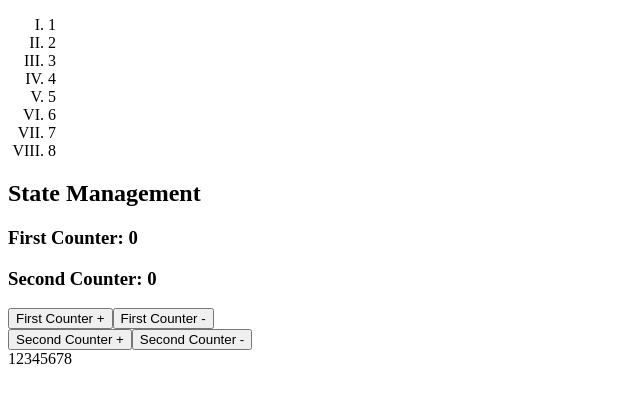
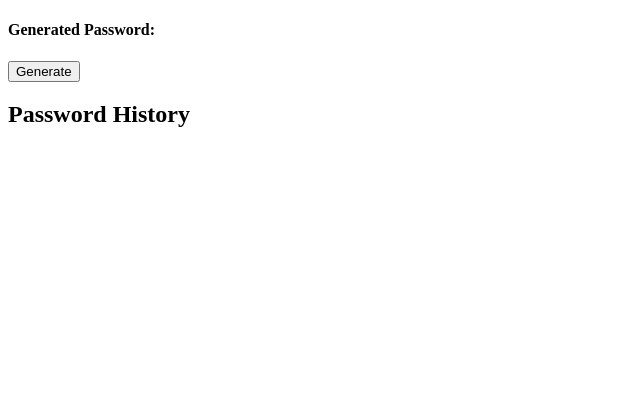
Before and after one commit to techolasmern/2-4-batch, a React (Vite) app in the folder ReactJS/: page / in a window 1280 px wide. Shown: the top 402 px of the page, without its empty margins (0-640 px from the left). Built offline with nearby package versions, Linux system fonts and the light colour scheme.

Commit message:
password generator with history

```diff
--- /dev/null
+++ b/ReactJS/src/PasswordApp.jsx
@@ -0,0 +1,43 @@
+import { useState } from "react";
+
+const PasswordApp = () => {
+
+    const [passwords, setPasswords] = useState([]);
+    const [errorMessage, setErrorMessage] = useState("");
+
+    const generatePassword = (length = 0) => {
+        if (length < 8 || length > 16) {
+            setTimeout(() => {
+                setErrorMessage("");
+            }, 2000);
+            return setErrorMessage("Minimum 8 char. max. 16 char.")
+        }
+        const string = "0123456789abcdefABCDEF~`!@#$%^&*()_+|?,.";
+        const arr = [];
+        while (arr.length < length) {
+            const rIdx = Math.floor(Math.random() * string.length);
+            const char = string[rIdx];
+            arr.push(char);
+        }
+        return setPasswords(prevState => ([arr.join(""), ...prevState]));
+    }
+
+    return <div>
+        <h4>Generated Password: {passwords[0]}</h4>
+        <button onClick={() => generatePassword(10)}>Generate</button>
+        <h2>Password History</h2>
+        {
+            passwords.map((pass, index) => {
+                return <div key={index} style={{
+                    border: "2px solid gray",
+                    marginBlock: "10px",
+                    padding: "10px"
+                }}>
+                    {pass}
+                </div>
+            })
+        }
+    </div>
+}
+
+export default PasswordApp;
--- a/ReactJS/src/main.jsx
+++ b/ReactJS/src/main.jsx
@@ -1,8 +1,9 @@
 import { createRoot } from "react-dom/client";
 import App from "./App";
+import PasswordApp from "./PasswordApp";
 
 const rootContainer = document.getElementById("root");
 
 const root = createRoot(rootContainer);
 
-root.render(<App />);
+root.render(<PasswordApp />);
```
